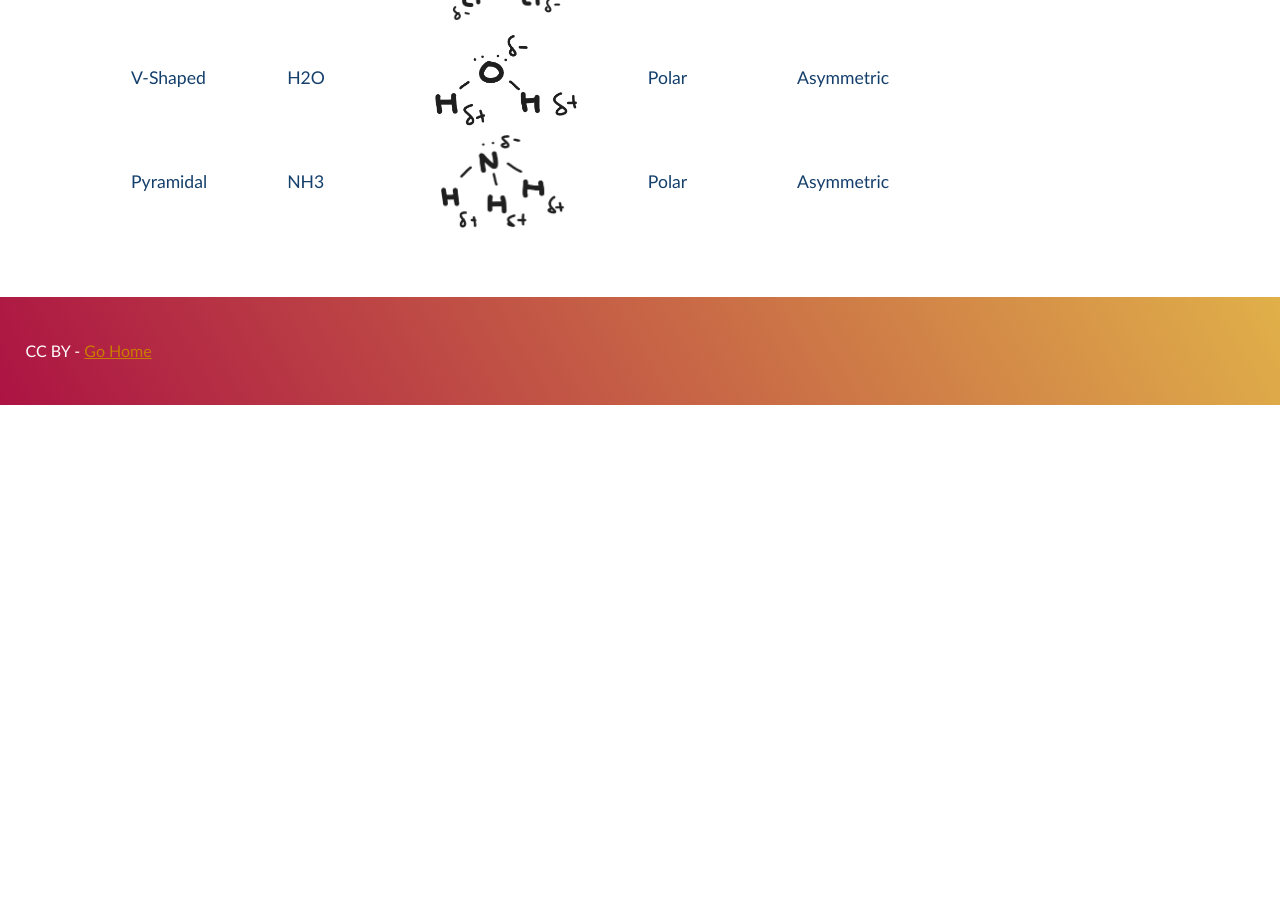
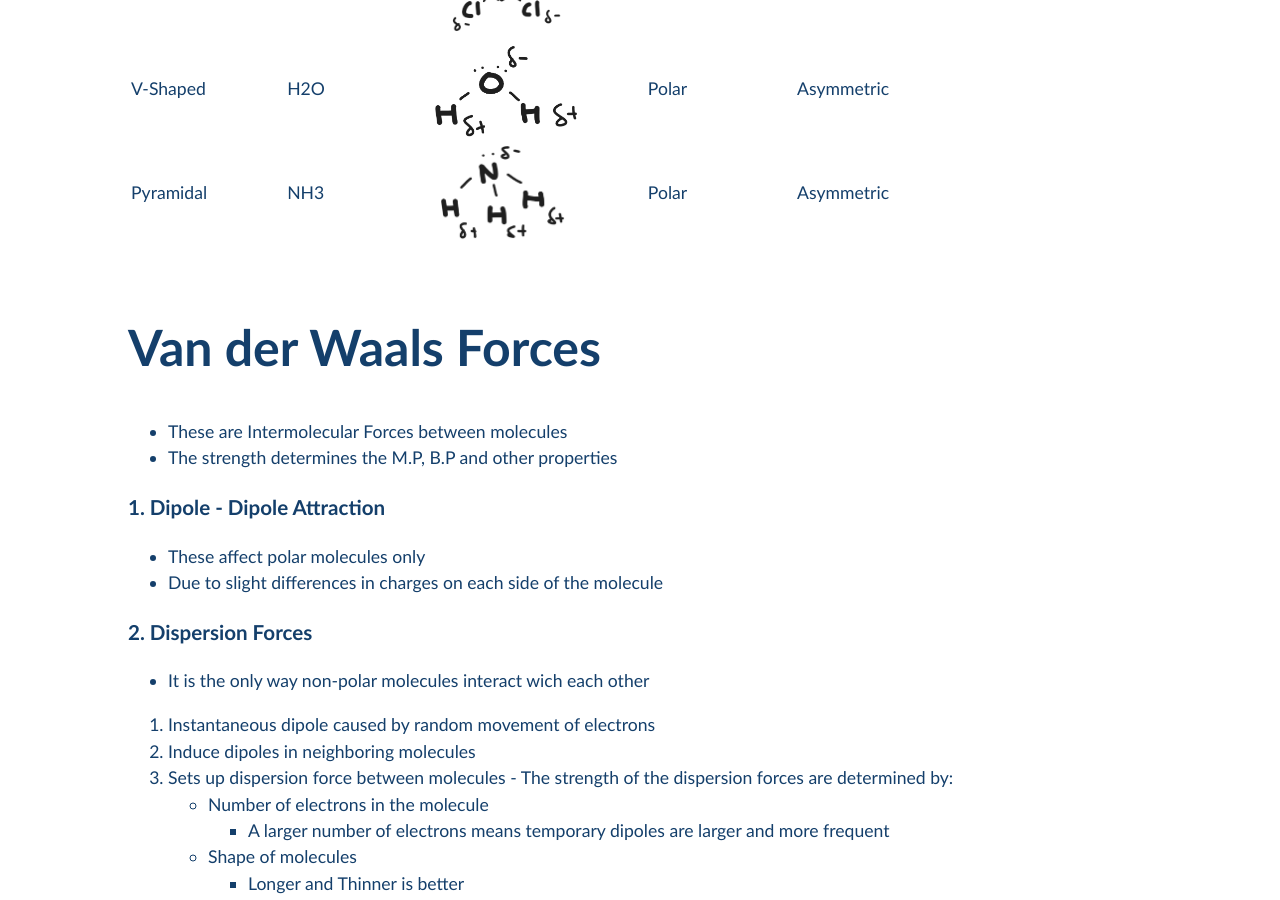
Before and after one commit to Pi-thagoras/the-chicken-pen, a Jekyll site: the page built from Intermolecular-Forces.md, in a window 1280 px wide and 900 px high, scrolled down 2149 px. Built offline with Jekyll 4.4.1, drawn with Linux system fonts in a browser that asks for light colours; before the commit the page ends 2554 px from its top, so only the background shows below that; some of the changed text lies outside the part shown.

Commit message:
vault backup: 2023-04-18 18:03:07

```diff
--- a/Intermolecular-Forces.md
+++ b/Intermolecular-Forces.md
@@ -35,7 +35,7 @@ This is due to the **Valence Shell Electron Pair Repulsion Theory** (VSEPR)
 - There is an uneven charge distribution
 - ∴ Polar Bond
 
-### Polarity of Molecules
+## Polarity of Molecules
 
 **To be polar:**
 1. There must be at least one bond that is polar
@@ -51,3 +51,29 @@ This is due to the **Valence Shell Electron Pair Repulsion Theory** (VSEPR)
 | V-Shaped          | H2O      | ![Water-Polarity](assets/Water-Polarity.png)                       | Polar              | Asymmetric |
 | Pyramidal         | NH3      | ![Ammonia-Polarity](assets/Ammonia-Polarity.png)                   | Polar              | Asymmetric |
 |                   |          |                                                                    |                    |            |
+
+
+# Van der Waals Forces
+
+- These are Intermolecular Forces between molecules
+- The strength determines the M.P, B.P and other properties
+
+### 1. Dipole - Dipole Attraction
+
+- These affect polar molecules only
+- Due to slight differences in charges on each side of the molecule
+
+
+### 2. Dispersion Forces
+
+- It is the only way non-polar molecules interact wich each other
+
+1. Instantaneous dipole caused by random movement of electrons
+2. Induce dipoles in neighboring molecules
+3. Sets up dispersion force between molecules - The strength of the dispersion forces are determined by:
+	- Number of electrons in the molecule
+		- A larger number of electrons means temporary dipoles are larger and more frequent
+	- Shape of molecules
+		- Longer and Thinner is better
+
+Polar Molecules <u>can</u> experience both dipole - dipole AND dispersion forces.
```
Also changed, not shown: .obsidian/plugins/novel-word-count/data.json, .obsidian/workspace.json.
